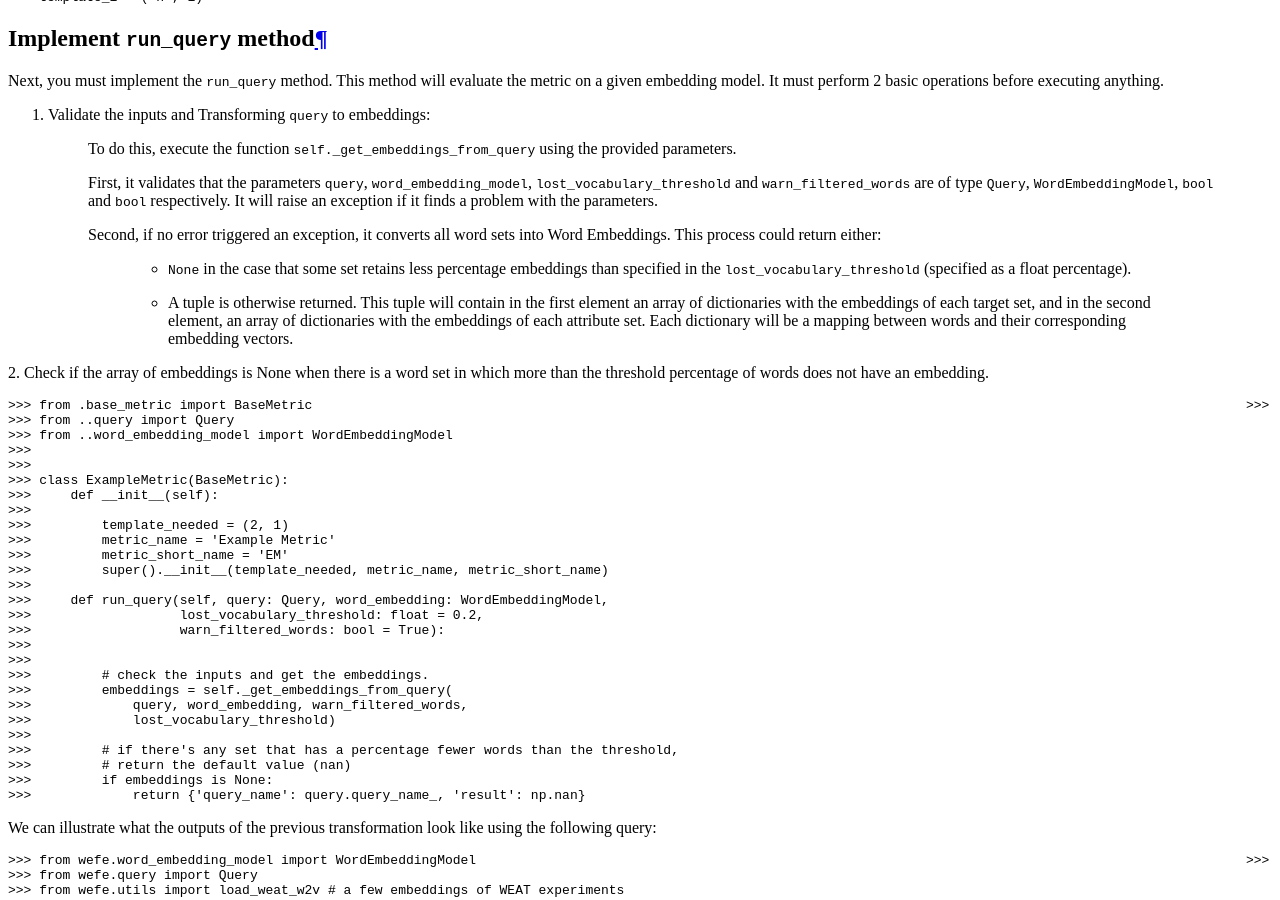
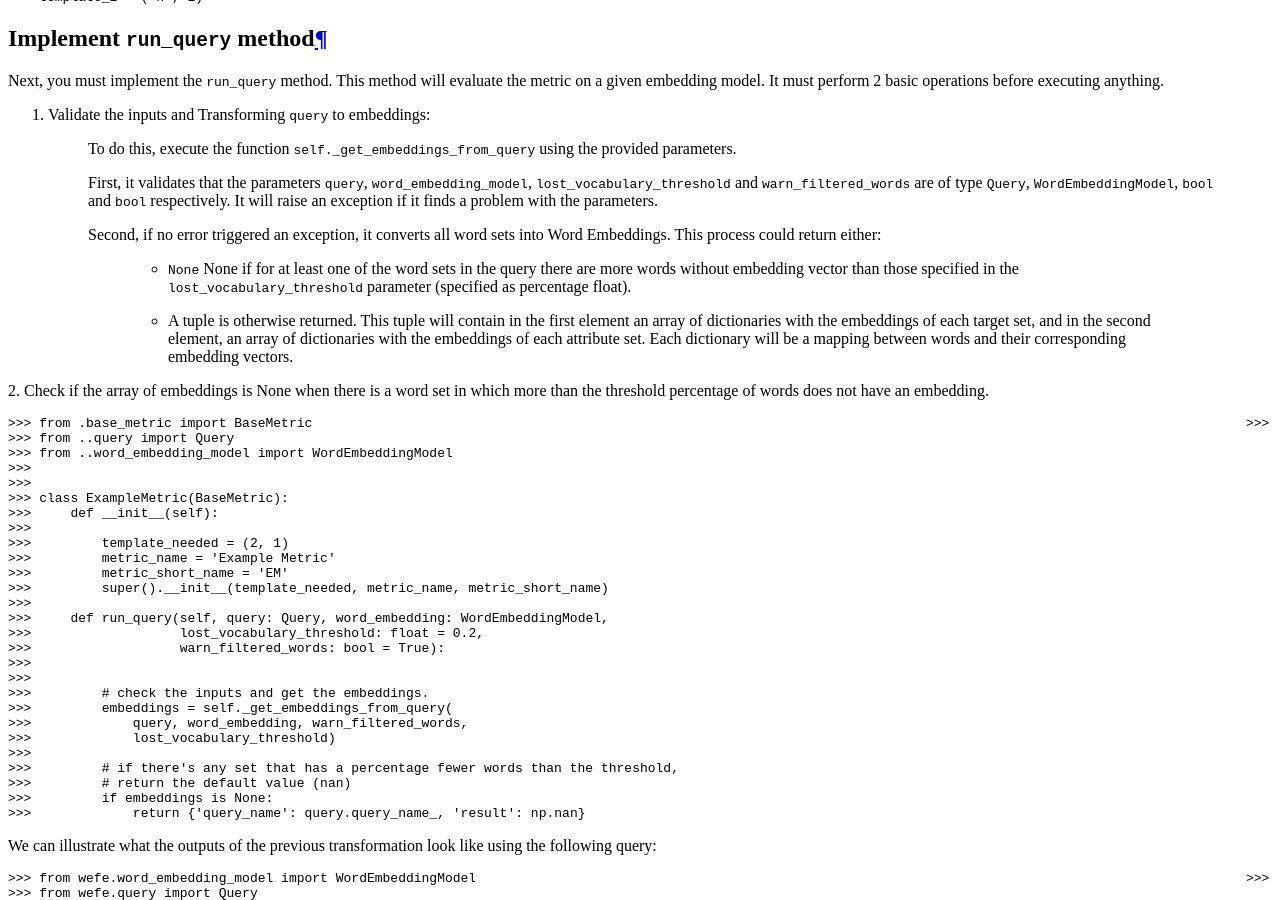
Before and after one commit to dccuchile/wefe, a Sphinx documentation site: the page built from doc/create_metric.rst, in a window 1280 px wide and 900 px high, scrolled down 1214 px. Built offline with Sphinx 7.4.7 and the Read the Docs theme 2.0.0, drawn with Linux system fonts in a browser that asks for light colours.

Commit message:
Grammar checking 2

```diff
--- a/doc/about.rst
+++ b/doc/about.rst
@@ -74,9 +74,9 @@ certain criterion. This criterion can be any character, trait or origin that
 distinguishes groups of people from each other e.g., gender, social class, age,
 and ethnicity. For example, if the criterion is gender we can use it to
 distinguish two groups, `women and men`. Then, a set of target words
-representing the women's social group could contain words like “she”,
-“woman”, “girl”, etc. Analogously the target words for the men's social group
-could include “he”, “man”, “boy”, etc.
+representing the social group "women" could contain words like “she”,
+“woman”, “girl”, etc. Analogously  a set of target words the representing the
+social group "men" could include “he”, “man”, “boy”, etc.
 
 
 Attribute set
--- a/doc/create_metric.rst
+++ b/doc/create_metric.rst
@@ -72,9 +72,10 @@ It must perform 2 basic operations before executing anything.
     into Word Embeddings.
     This process could return either:
 
-        - :code:`None` in the case that some set retains less percentage
-          embeddings than specified in the :code:`lost_vocabulary_threshold`
-          (specified as a float percentage).
+        - ``None`` None if for at least one of the word sets in the query there
+          are more words without embedding vector than those specified in the
+          ``lost_vocabulary_threshold`` parameter (specified as percentage
+          float).
         - A tuple is otherwise returned. This tuple will contain in the first
           element an array of dictionaries with the embeddings of each target
           set, and in the second element, an array of dictionaries with the
```
